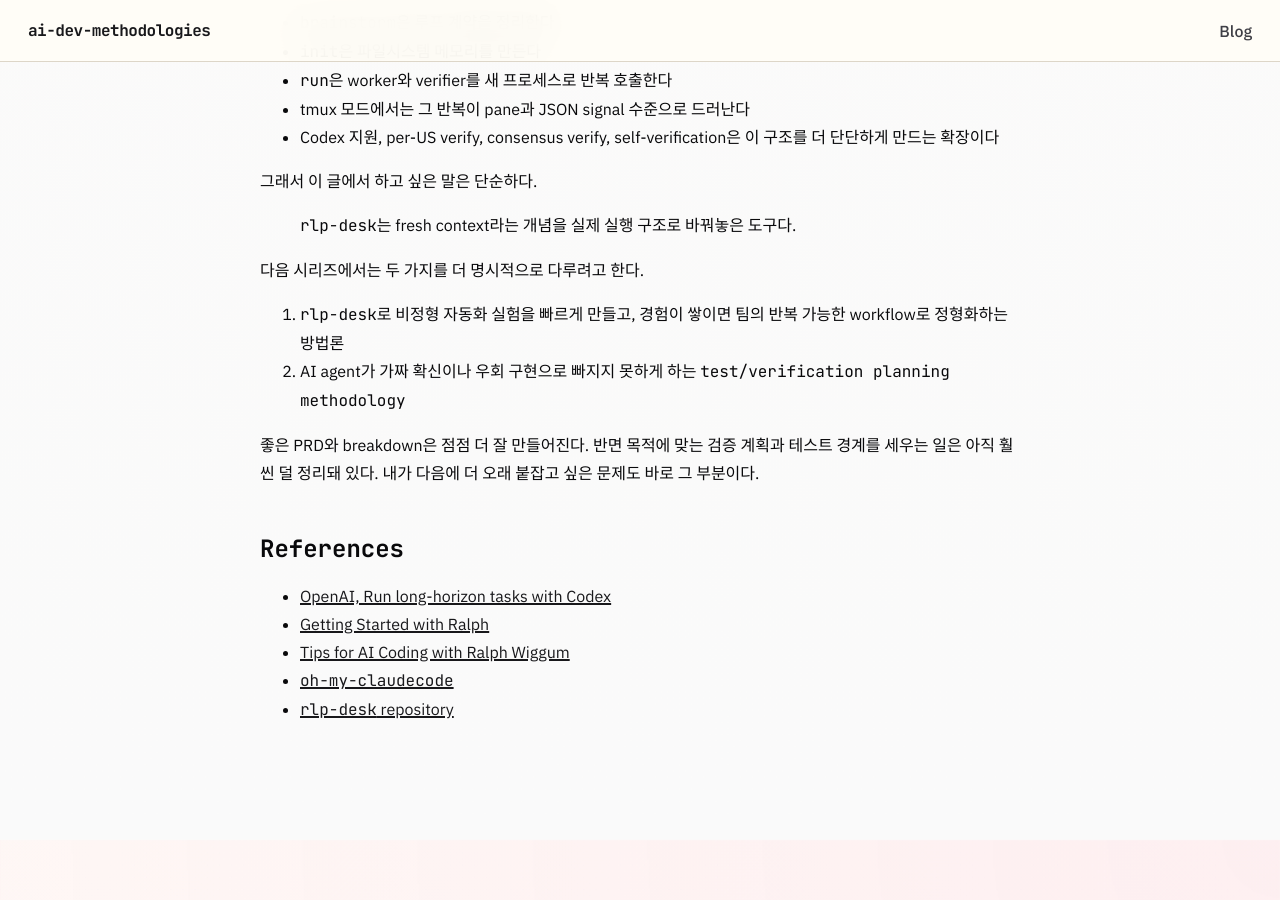
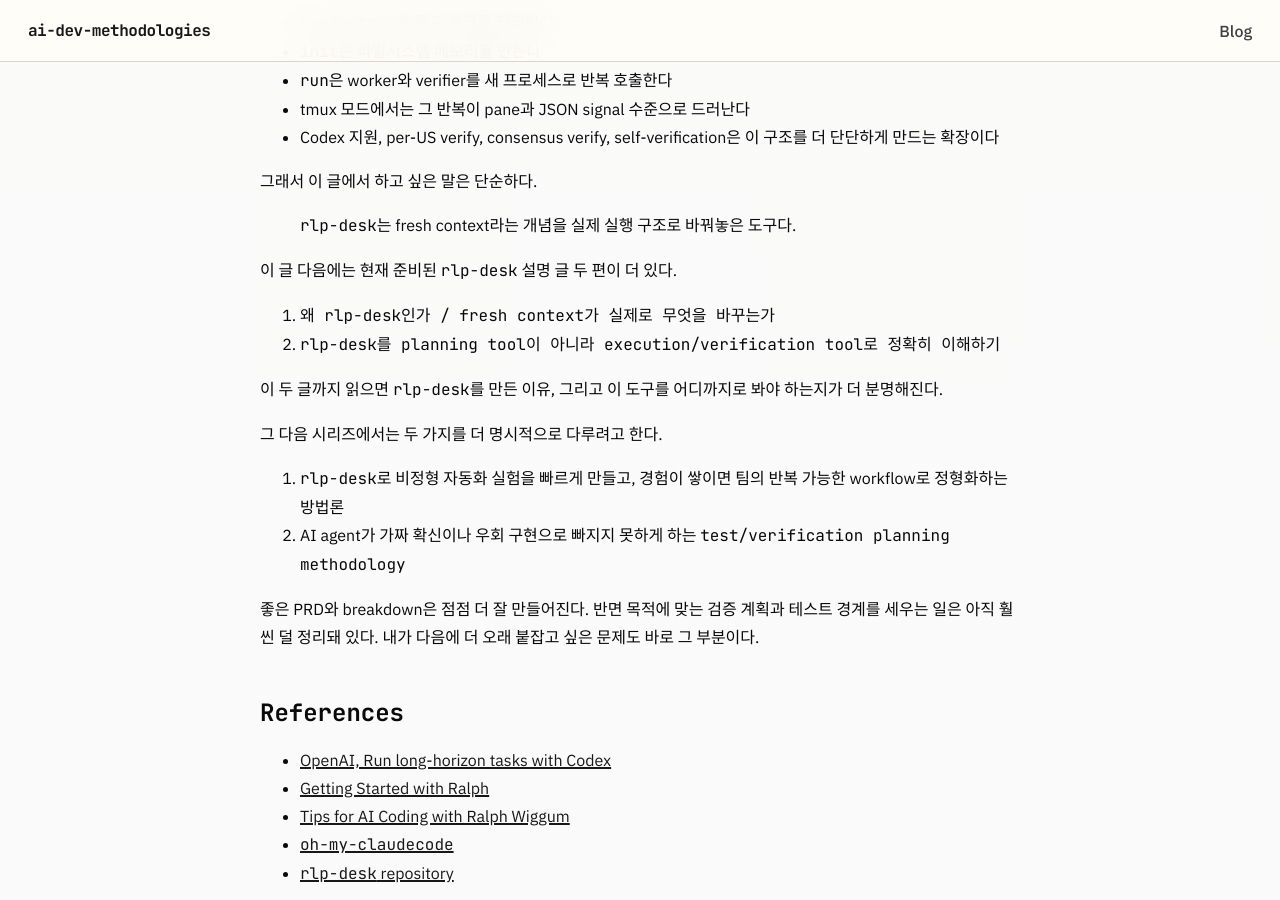
Before and after one commit to ai-dev-methodologies/ai-dev-methodologies.github.io, a Jekyll site: the page built from _posts/2026-03-23-how-rlp-desk-implements-fresh-context.md, in a window 1280 px wide and 900 px high, scrolled down 6722 px. Built offline with Jekyll 4.4.1, drawn with Linux system fonts in a browser that asks for light colours; before the commit the page ends 7562 px from its top, so only the background shows below that; some of the changed text lies outside the part shown.

Commit message:
Sequence the current and future series more clearly
Clarify that two prepared rlp-desk explanation articles come next, then distinguish the later workflow/verification methodology series so readers understand the progression.

Constraint: Avoid linking unpublished public pages while still signaling the intended reading path
Confidence: high
Scope-risk: narrow
Reversibility: clean
Directive: Only add live cross-links once the target pages are actually published; use title-based sequencing before that
Tested: Published post source updated locally
Not-tested: Remote Pages rebuild after push

```diff
--- a/_posts/2026-03-23-how-rlp-desk-implements-fresh-context.md
+++ b/_posts/2026-03-23-how-rlp-desk-implements-fresh-context.md
@@ -34,7 +34,7 @@ npm install -g @ai-dev-methodologies/rlp-desk
 이 글은 단순 사용기보다, 내가 왜 `rlp-desk`를 만들었고 어떤 철학을 실제 구조로 내렸는지부터 설명하려는 글이다.
 
 - [Ralph Loop 원론](https://ghuntley.com/ralph/)과 [aihero.dev의 Getting Started with Ralph](https://www.aihero.dev/getting-started-with-ralph), [Tips for AI Coding with Ralph Wiggum](https://www.aihero.dev/tips-for-ai-coding-with-ralph-wiggum)에서 fresh context와 파일 기반 상태 유지의 감각을 가져왔다
-- OpenAI의 Codex long-horizon tasks 글에서 장기 작업을 문서와 아티팩트로 굴리는 방식을 적극 반영했다
+- [OpenAI의 Codex long-horizon tasks 글](https://developers.openai.com/blog/run-long-horizon-tasks-with-codex/)에서 장기 작업을 문서와 아티팩트로 굴리는 방식을 적극 반영했다
 - 그 결과 `PRD`, `test spec`, `memory`, `iter-signal`, `verify-verdict` 같은 파일 이름과 역할이 굳어졌다
 
 즉 `rlp-desk`는 Ralph를 막연히 흉내 낸 게 아니라, Ralph의 인사이트와 Codex의 파일 기반 운영 감각을 합쳐 만든 실행 도구다.
@@ -234,7 +234,14 @@ worker는 작업을 끝냈다고 주장할 수 있다. 하지만 그건 어디
 
 > `rlp-desk`는 fresh context라는 개념을 실제 실행 구조로 바꿔놓은 도구다.
 
-다음 시리즈에서는 두 가지를 더 명시적으로 다루려고 한다.
+이 글 다음에는 현재 준비된 `rlp-desk` 설명 글 두 편이 더 있다.
+
+1. `왜 rlp-desk인가 / fresh context가 실제로 무엇을 바꾸는가`
+2. `rlp-desk를 planning tool이 아니라 execution/verification tool로 정확히 이해하기`
+
+이 두 글까지 읽으면 `rlp-desk`를 만든 이유, 그리고 이 도구를 어디까지로 봐야 하는지가 더 분명해진다.
+
+그 다음 시리즈에서는 두 가지를 더 명시적으로 다루려고 한다.
 
 1. `rlp-desk`로 비정형 자동화 실험을 빠르게 만들고, 경험이 쌓이면 팀의 반복 가능한 workflow로 정형화하는 방법론
 2. AI agent가 가짜 확신이나 우회 구현으로 빠지지 못하게 하는 `test/verification planning methodology`
```
